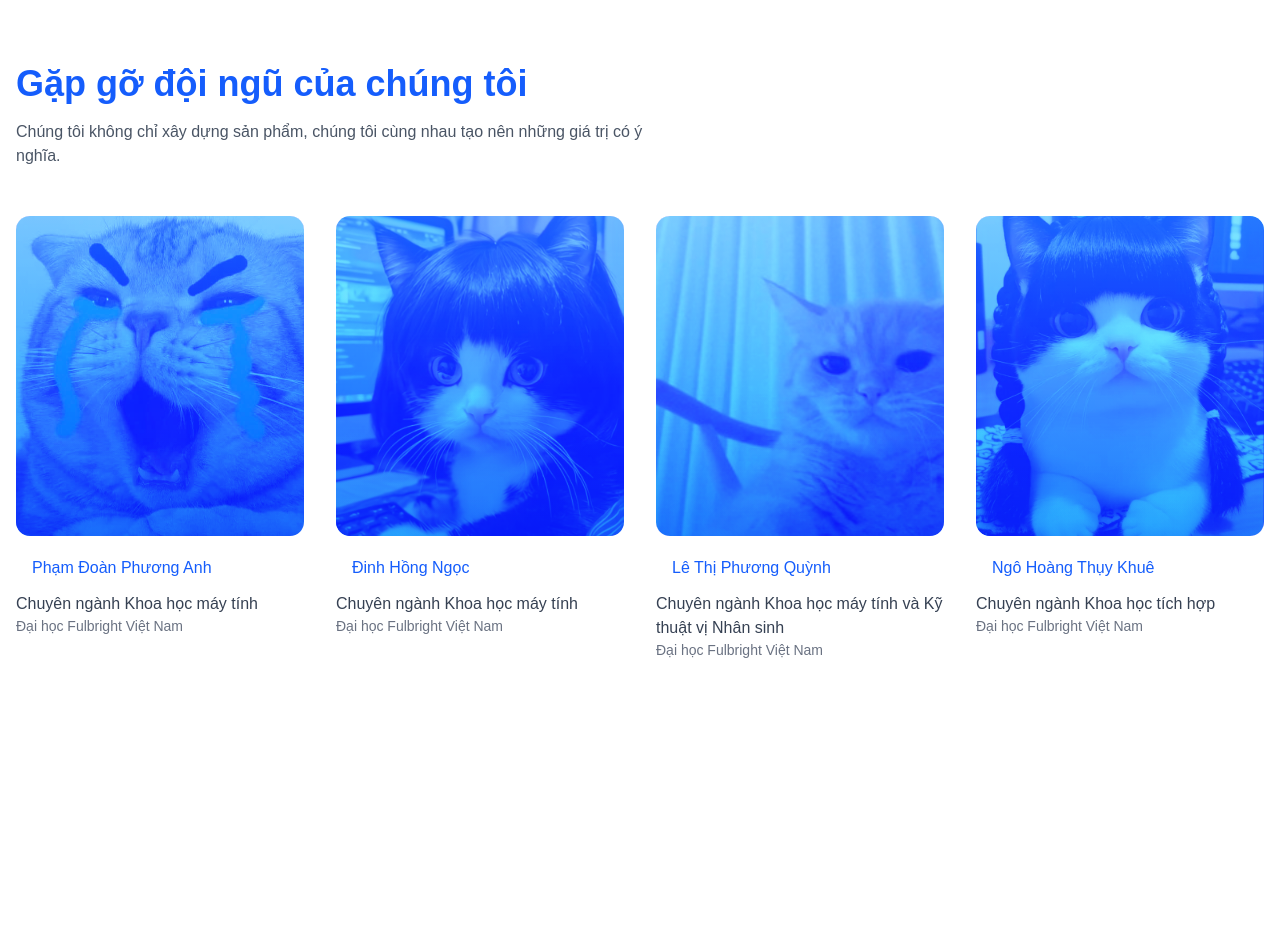
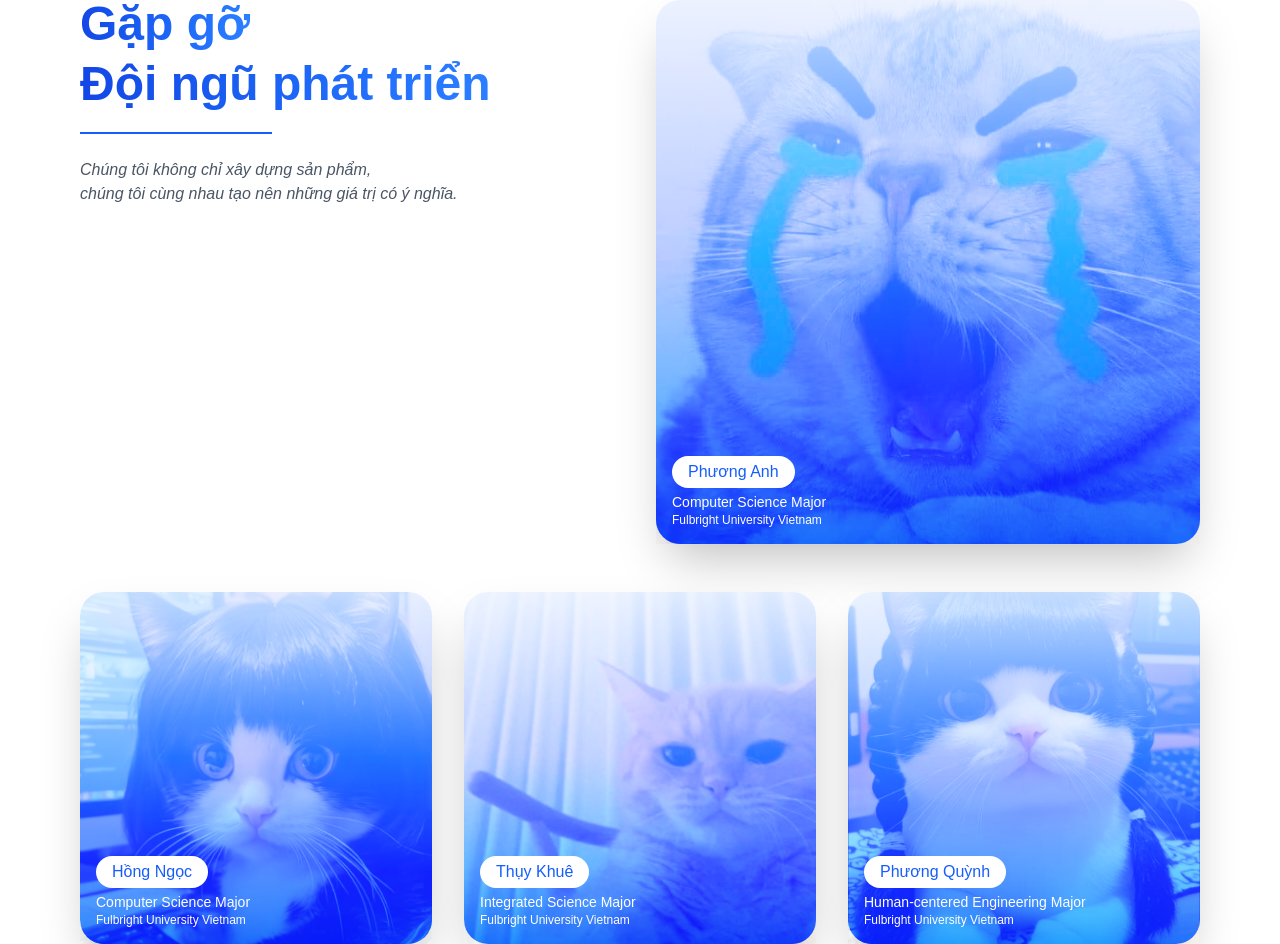
Before and after one commit to PhuongAnh2212/GDGoC2025-CCTK, a Next.js app in the folder ai-purpose-lab/: page /vechungtoi in a window 1280 px wide. Shown: the part 1818-2762 px from the top of the page. Before the commit the page ends 2542 px from the top, so only its background shows below. Built offline with nearby package versions, Linux system fonts and the light colour scheme.

Commit message:
Update vechungtoi.tsx

```diff
--- a/ai-purpose-lab/src/pages/vechungtoi.tsx
+++ b/ai-purpose-lab/src/pages/vechungtoi.tsx
@@ -1,5 +1,5 @@
 import Image from "next/image"
-import  Logo from "public/logo.svg"
+import Logo from "public/logo.svg"
 
 import { MapPin, Mail, Phone, ArrowRight } from "lucide-react"
 
@@ -13,41 +13,44 @@ export default function Home() {
 
 function HeroSection() {
   return (
+
     <div>
       <section className="relative min-h-screen w-full overflow-hidden px-4 py-20 md:px-8 lg:px-16">
-        <div className="absolute inset-0 -z-10">
-          <Image
+        <div className="w-full max-w-[800px] mx-auto absolute inset-0 -z-15">
+          {/* <Image
             src="/images/Group 51.png"
             alt="Background"
-            width={1392}
-            height={1082}
-            className="h-full w-full object-cover"
+            width={3392}
+            height={3082}
+            className="w-full h-auto object-fill"
             priority
-          />
+          /> */}
         </div>
-<div className="mx-auto max-w-7xl px-6 md:px-12 lg:px-20">
+
+        <div className="mx-auto max-w-10xl px-5 md:px-10 lg:px-20">
           <div className="mb-16 space-y-6">
             <h1 className="text-6xl font-bold tracking-tight md:text-9xl lg:text-[10rem] leading-tight">
               <span className="bg-gradient-to-r from-blue-700 to-blue-500 bg-clip-text text-transparent">Building</span>
             </h1>
-    <h1 className="text-6xl font-bold tracking-tight md:text-9xl lg:text-[10rem] leading-tight">
+            <h2 className="text-3xl font-bold tracking-tight md:text-6xl lg:text-[10rem] leading-tight">
               <span className="bg-gradient-to-r from-blue-700 to-blue-500 bg-clip-text text-transparent">
                 Responsible AI,
               </span>
-    </h1>
+            </h2>
 
             <div className="flex items-center gap-2 pt-4 pl-2 md:pl-4 lg:pl-6">
               <p className="text-2xl text-blue-700 md:text-3xl">together, with</p>
               <div className="flex items-center gap-2">
                 <span className="text-2xl font-semibold text-blue-700 md:text-3xl">
-          <span>AI/ Purpose</span> <span>Lab</span>
+                  <span>
+                    AI/ Purpose</span> <span>Lab</span>
                 </span>
               </div>
             </div>
           </div>
 
-  <div className="relative mx-auto max-w-5xl rounded-3xl bg-white p-10 shadow-xl mt-10">
-    <div className="absolute -left-4 top-4 text-7xl font-bold text-blue-700">"</div>
+          <div className="relative mx-auto max-w-8xl rounded-3xl bg-white p-10 shadow-xl mt-8">
+            <div className="absolute -left-1 top-2 text-7xl font-bold text-blue-700">"</div>
             <p className="pl-10 text-blue-700 text-lg leading-relaxed">
               Ra đời với sứ mệnh giúp cá nhân và doanh nghiệp ứng dụng trí tuệ nhân tạo (AI) một cách hiệu quả và có trách nhiệm. Trong thời đại AI phát triển mạnh mẽ, việc triển khai các giải pháp AI không chỉ dừng lại ở công nghệ, mà còn đòi hỏi sự hiểu biết sâu sắc về quy trình, dữ liệu và tác động xã hội.
             </p>
@@ -115,41 +118,65 @@ function HeroSection() {
       </section>
 
       {/* Meet Our Team - Now Fourth */}
-      <section className="container mx-auto px-4 py-16">
-        <h2 className="text-3xl md:text-4xl font-bold text-blue-600 mb-4">Gặp gỡ đội ngũ của chúng tôi</h2>
-        <p className="text-gray-600 max-w-2xl mb-12">
-          Chúng tôi không chỉ xây dựng sản phẩm, chúng tôi cùng nhau tạo nên những giá trị có ý nghĩa.
+      <section className="mx-auto max-w-10xl px-5 md:px-10 lg:px-20">
+        <div className="grid grid-cols-1 lg:grid-cols-2 gap-8 items-start">
+          <div>
+            <h2 className="text-5xl font-bold mb-3">
+              <span className="bg-gradient-to-r from-blue-700 to-blue-500 bg-clip-text text-transparent">Gặp gỡ</span>
+            </h2>
+            <h2 className="text-5xl font-bold mb-6">
+              <span className="bg-gradient-to-r from-blue-700 to-blue-500 bg-clip-text text-transparent">
+                Đội ngũ phát triển
+              </span>
+            </h2>
+            <div className="w-48 h-0.5 bg-blue-600 mb-6"></div>
+            <p className="text-gray-600 mb-12 italic">
+              Chúng tôi không chỉ xây dựng sản phẩm,
+              <br />
+              chúng tôi cùng nhau tạo nên những giá trị có ý nghĩa.
             </p>
+          </div>
 
-        <div className="grid md:grid-cols-2 lg:grid-cols-4 gap-8">
+          <div className="relative">
+            <div className="rounded-3xl overflow-hidden shadow-2xl w-full aspect-square bg-gradient-to-b from-blue-100 to-blue-600">
+              <Image
+                src="/images/meo1.jpg"
+                alt="Phương Anh"
+                fill
+                className="object-cover mix-blend-overlay opacity-75"
+              />
+            </div>
+            <div className="absolute bottom-4 left-4">
+              <div className="inline-block bg-white rounded-full px-4 py-1 text-blue-600 font-medium">Phương Anh</div>
+              <p className="text-white text-sm mt-1">Computer Science Major</p>
+              <p className="text-white text-xs">Fulbright University Vietnam</p>
+            </div>
+          </div>
+        </div>
+
+        <div className="grid grid-cols-1 md:grid-cols-3 gap-8 mt-12">
           {[
             {
-              name: "Phạm Đoàn Phương Anh",
-              role: "Chuyên ngành Khoa học máy tính",
-              university: "Đại học Fulbright Việt Nam",
-              image: "/images/meo1.jpg?height=400&width=400",
+              name: "Hồng Ngọc",
+              role: "Computer Science Major",
+              university: "Fulbright University Vietnam",
+              image: "/images/meo2.jpg",
             },
             {
-              name: "Đinh Hồng Ngọc",
-              role: "Chuyên ngành Khoa học máy tính",
-              university: "Đại học Fulbright Việt Nam",
-              image: "/images/meo2.jpg?height=400&width=400",
+              name: "Thụy Khuê",
+              role: "Integrated Science Major",
+              university: "Fulbright University Vietnam",
+              image: "/images/meo3.jpg",
             },
             {
-              name: "Lê Thị Phương Quỳnh",
-              role: "Chuyên ngành Khoa học máy tính và Kỹ thuật vị Nhân sinh",
-              university: "Đại học Fulbright Việt Nam",
-              image: "/images/meo3.jpg?height=400&width=400",
-            },
-            {
-              name: "Ngô Hoàng Thụy Khuê",
-              role: "Chuyên ngành Khoa học tích hợp",
-              university: "Đại học Fulbright Việt Nam",
-              image: "/images/meo4.jpg?height=400&width=400",
+              name: "Phương Quỳnh",
+              role: "Human-centered Engineering Major",
+              university: "Fulbright University Vietnam",
+              image: "/images/meo4.jpg",
             },
           ].map((member, index) => (
             <div key={index} className="relative">
-              <div className="relative h-80 rounded-xl overflow-hidden bg-gradient-to-b from-blue-400 to-blue-600">
+              <div className="rounded-3xl overflow-hidden shadow-2xl w-full aspect-square bg-gradient-to-b from-blue-100 to-blue-600">
                 <Image
                   src={member.image || "/placeholder.svg"}
                   alt={member.name}
@@ -157,12 +184,12 @@ function HeroSection() {
                   className="object-cover mix-blend-overlay opacity-75"
                 />
               </div>
-              <div className="mt-4">
+              <div className="absolute bottom-4 left-4">
                 <div className="inline-block bg-white rounded-full px-4 py-1 text-blue-600 font-medium">
                   {member.name}
                 </div>
-                <p className="text-gray-700 mt-2">{member.role}</p>
-                <p className="text-gray-500 text-sm">{member.university}</p>
+                <p className="text-white text-sm mt-1">{member.role}</p>
+                <p className="text-white text-xs">{member.university}</p>
               </div>
             </div>
           ))}
```
Lines whose indentation alone changed are shown as unchanged.
